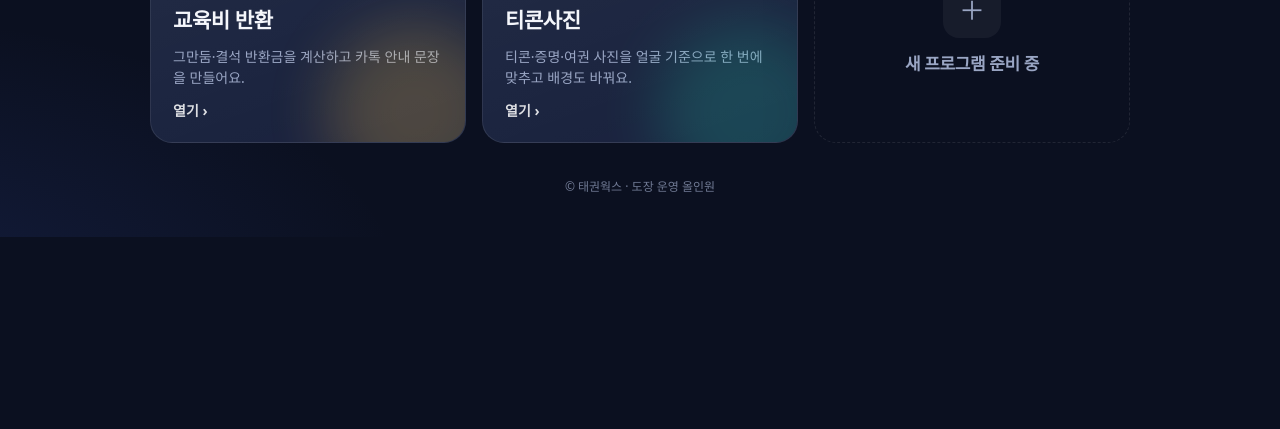
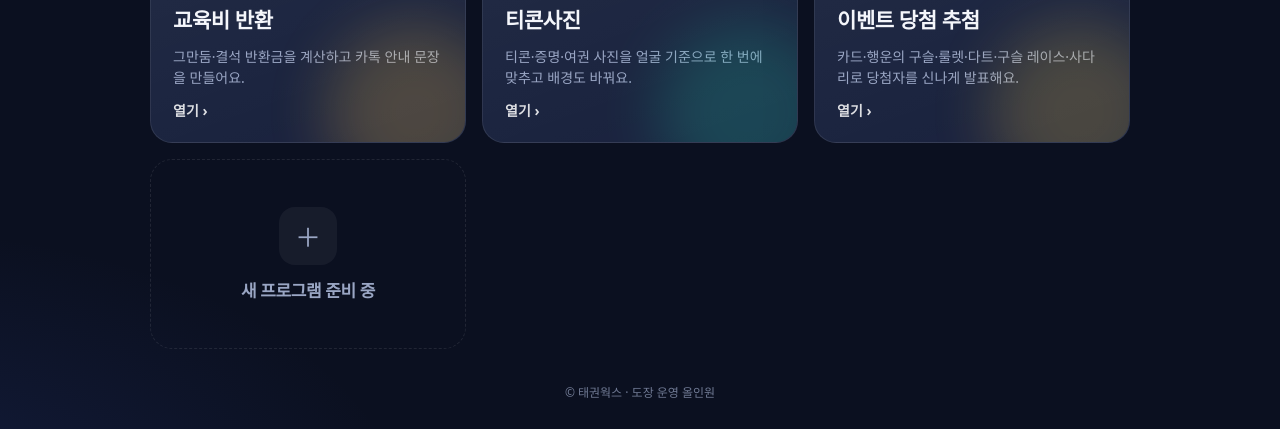
Before and after one commit to masterm0603-beep/masterm0603-beep.github.io, a plain HTML site: page index.html in a window 1280 px wide. Shown: the part 563-992 px from the top of the page. Before the commit the page ends 800 px from the top, so only its background shows below. Drawn offline with Linux system fonts and the light colour scheme.

Commit message:
종합관리: 이벤트 당첨 추첨 버튼 추가

```diff
--- a/index.html
+++ b/index.html
@@ -87,6 +87,8 @@ const APPS = [
     url:'https://masterm0603-beep.github.io/refund/', glow:'#ffc94d' },
   { icon:'📸', name:'티콘사진', desc:'티콘·증명·여권 사진을 얼굴 기준으로 한 번에 맞추고 배경도 바꿔요.',
     url:'https://masterm0603-beep.github.io/ticon/', glow:'#22c3a6' },
+  { icon:'🎉', name:'이벤트 당첨 추첨', desc:'카드·행운의 구슬·룰렛·다트·구슬 레이스·사다리로 당첨자를 신나게 발표해요.',
+    url:'https://masterm0603-beep.github.io/event/', glow:'#f2c94c' },
 ];
 
 const grid = document.getElementById('grid');
```
